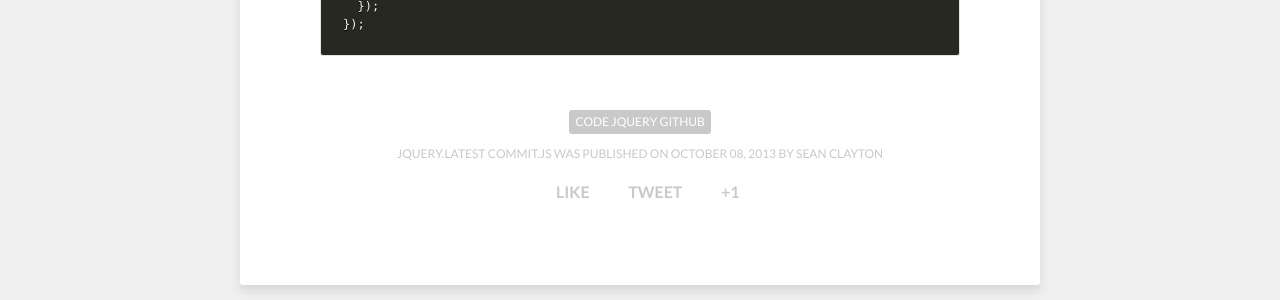
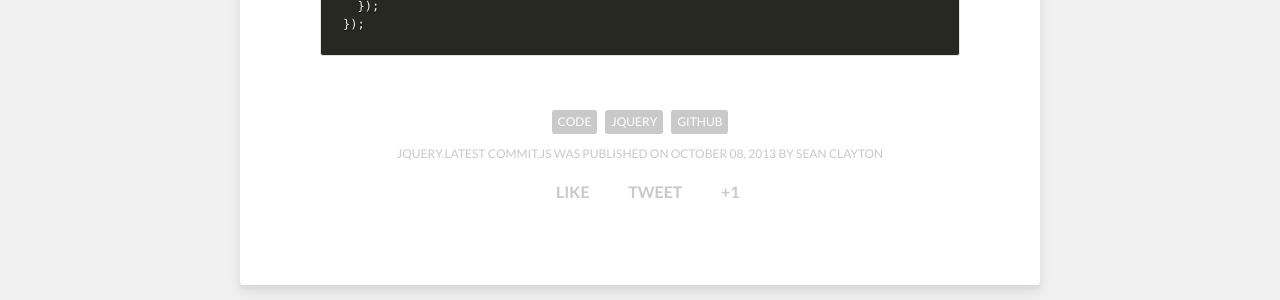
Before and after one commit to outcastgeek/skulbuny.com, a Jekyll site: the page built from _posts/2013-10-08-jquerylatest-commitjs.md, in a window 1280 px wide. Shown: the part 950-1250 px from the top of the page. Built offline with Jekyll 4.4.1, drawn with Linux system fonts in a browser that asks for light colours; nearby versions of some CDN libraries.

Commit message:
Fixed tags

```diff
--- a/_posts/2013-10-08-jquerylatest-commitjs.md
+++ b/_posts/2013-10-08-jquerylatest-commitjs.md
@@ -5,7 +5,7 @@ subtitle:
 description: "A lightweight jQuery plugin to display your latest commit."
 link:
 date: 2013-10-08
-tags: [code jquery GitHub]
+tags: [code, jquery, GitHub]
 category: post
 image:
   feature:
```
